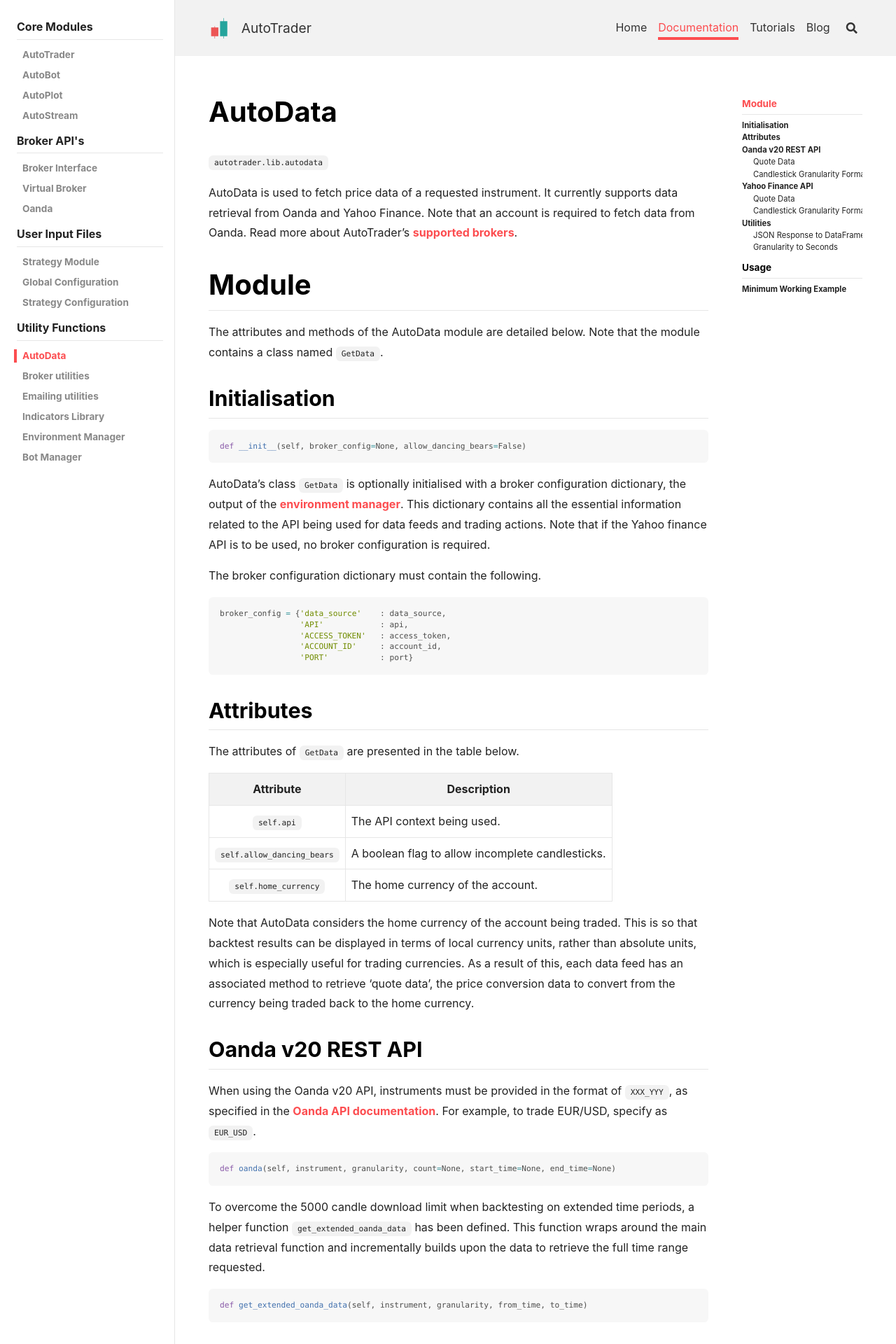
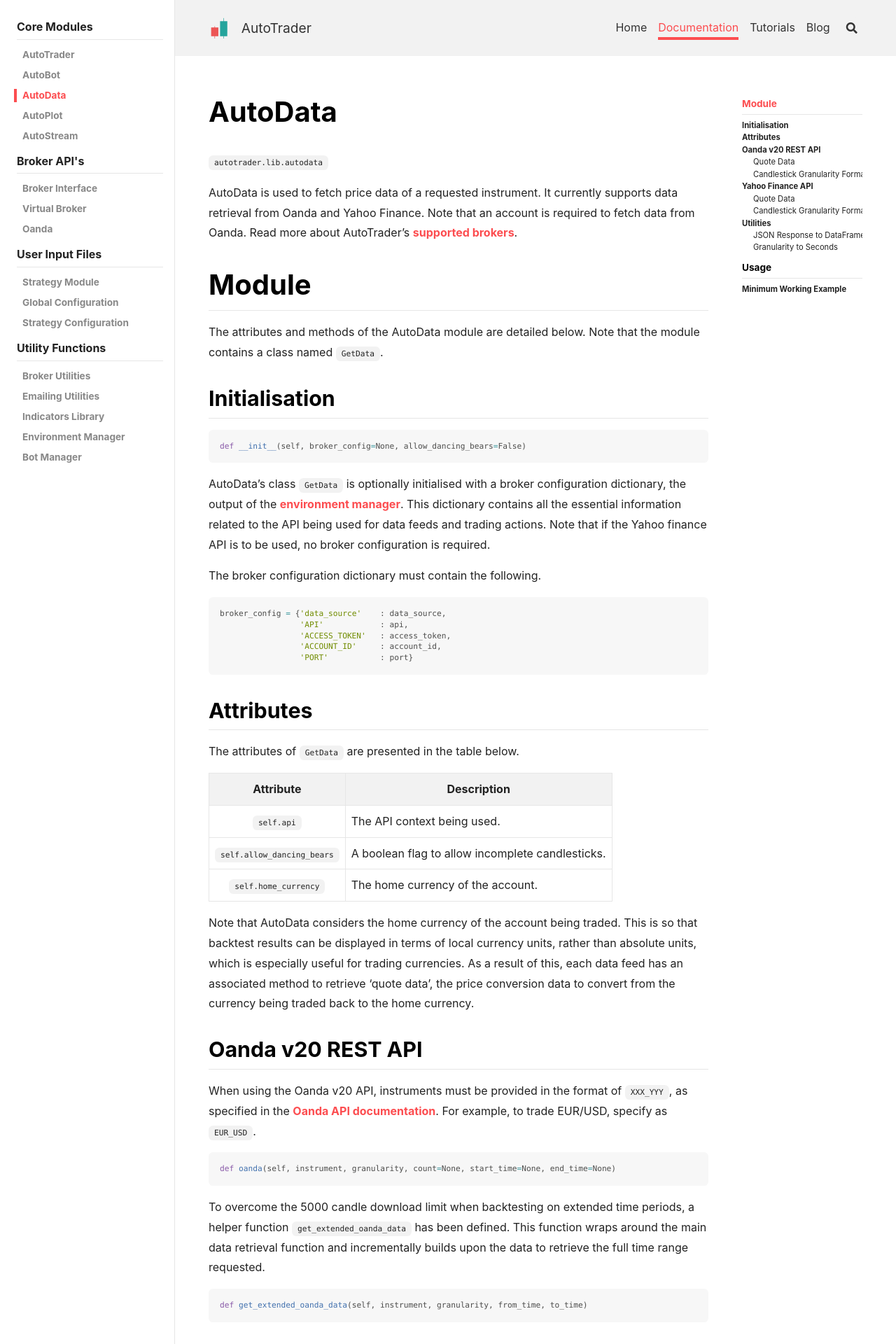
Before and after one commit to kieran-mackle/AutoTrader, a Jekyll site: the page built from content/_documentation/4.1-autodata.md, in a window 1280 px wide. Shown: the top 1920 px of the page at 70% size. Built offline with Jekyll 4.4.1, drawn with Linux system fonts in a browser that asks for light colours; nearby versions of some CDN libraries; some of the changed lines change nothing that is shown; some of the changed text lies outside the part shown.

Commit message:
docs: capitalised sidebar

```diff
--- a/_data/navigation.yml
+++ b/_data/navigation.yml
@@ -23,6 +23,8 @@
         url: /docs/autotrader
       - title: AutoBot
         url: /docs/autobot
+      - title: AutoData
+        url: /docs/autodata
       - title: AutoPlot
         url: /docs/autoplot
       - title: AutoStream
@@ -48,11 +50,9 @@
 
   - title: Utility Functions
     children:
-      - title: AutoData
-        url: /docs/autodata
-      - title: Broker utilities
+      - title: Broker Utilities
         url: /docs/broker-utils
-      - title: Emailing utilities
+      - title: Emailing Utilities
         url: /docs/emailing
       - title: Indicators Library
         url: /docs/indicators
```
